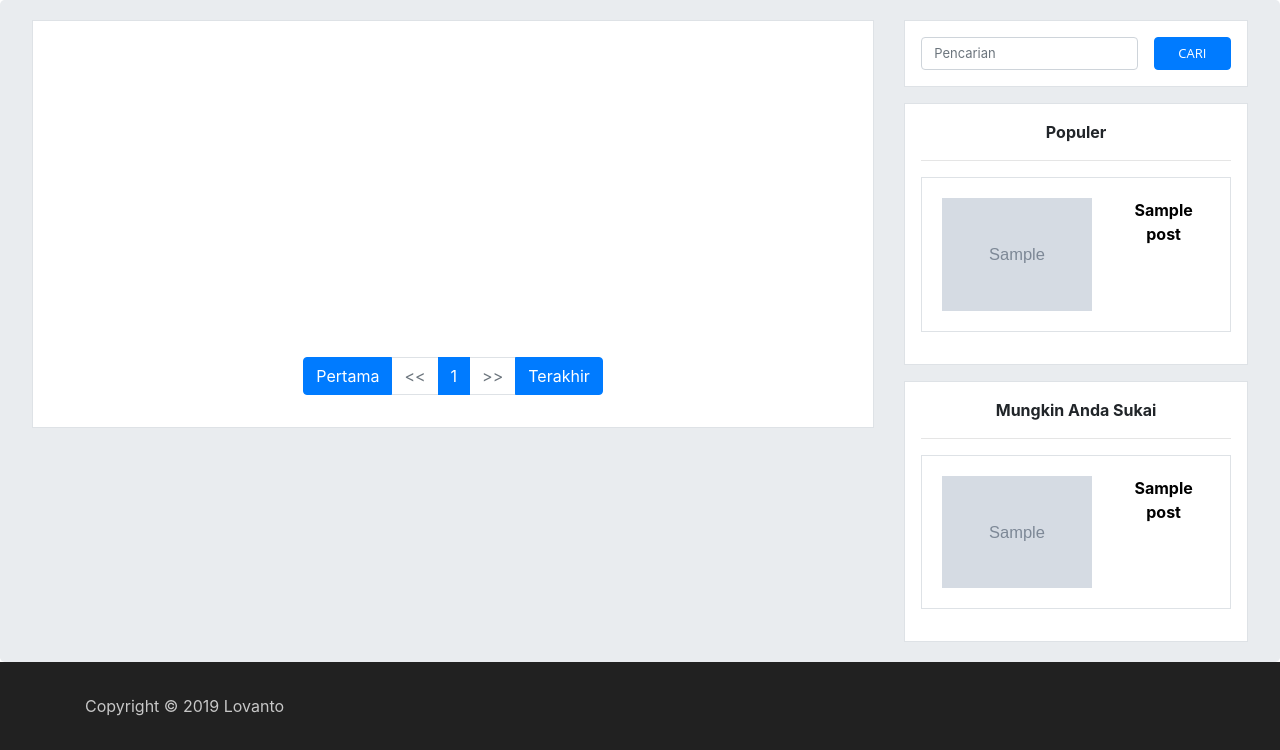
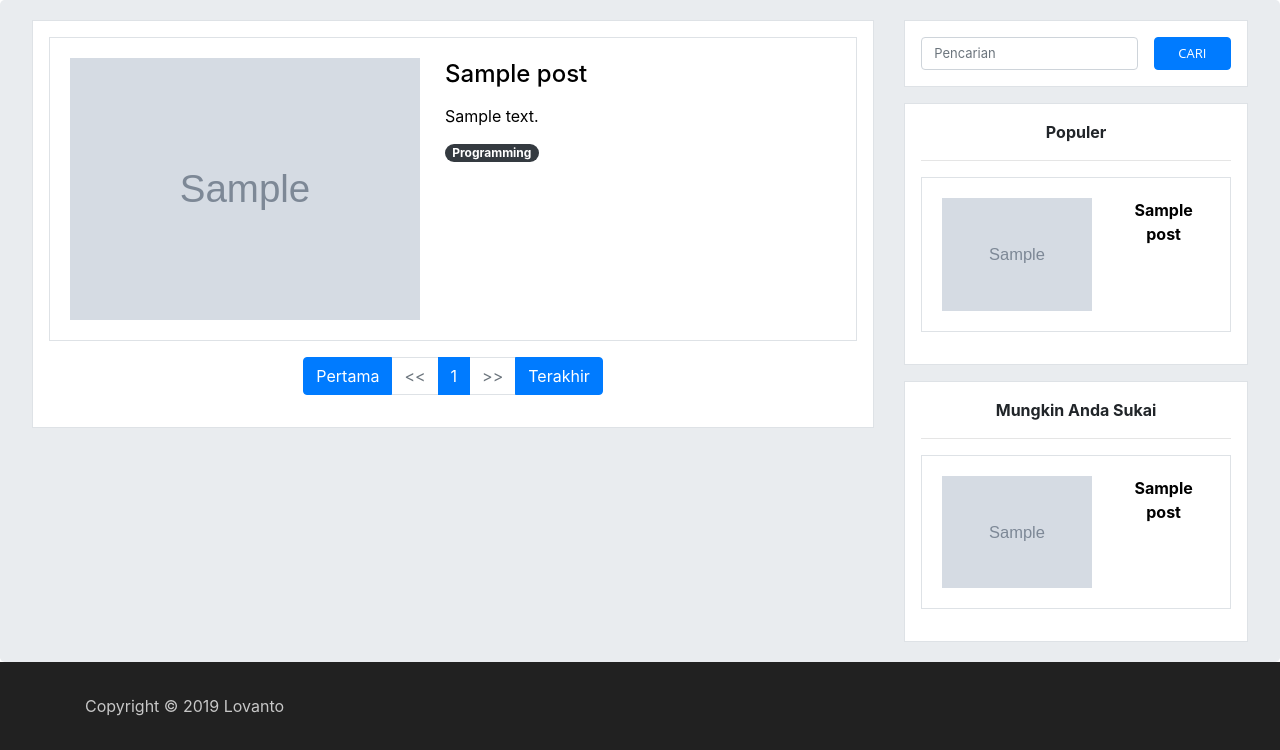
Before and after one commit to lovanto/personalBLog, a PHP site: page / in a window 1280 px wide. Shown: the part 60-810 px from the top of the page. Run offline with PHP 8.4, Linux system fonts and the light colour scheme; tables that the repository leaves empty or names only in its code hold one stand-in row (values such as "Sample post"); grey boxes marked "Sample" are stand-in pictures; data that the repository does not hold is empty.

Commit message:
delete css hideme

```diff
--- a/css/styles.css
+++ b/css/styles.css
@@ -165,7 +165,3 @@ margin-top: -4px;
   margin-left: -16px;
   margin-right: -16px;
 }
-
-.hideme{
-  opacity: 0;
-}
```
